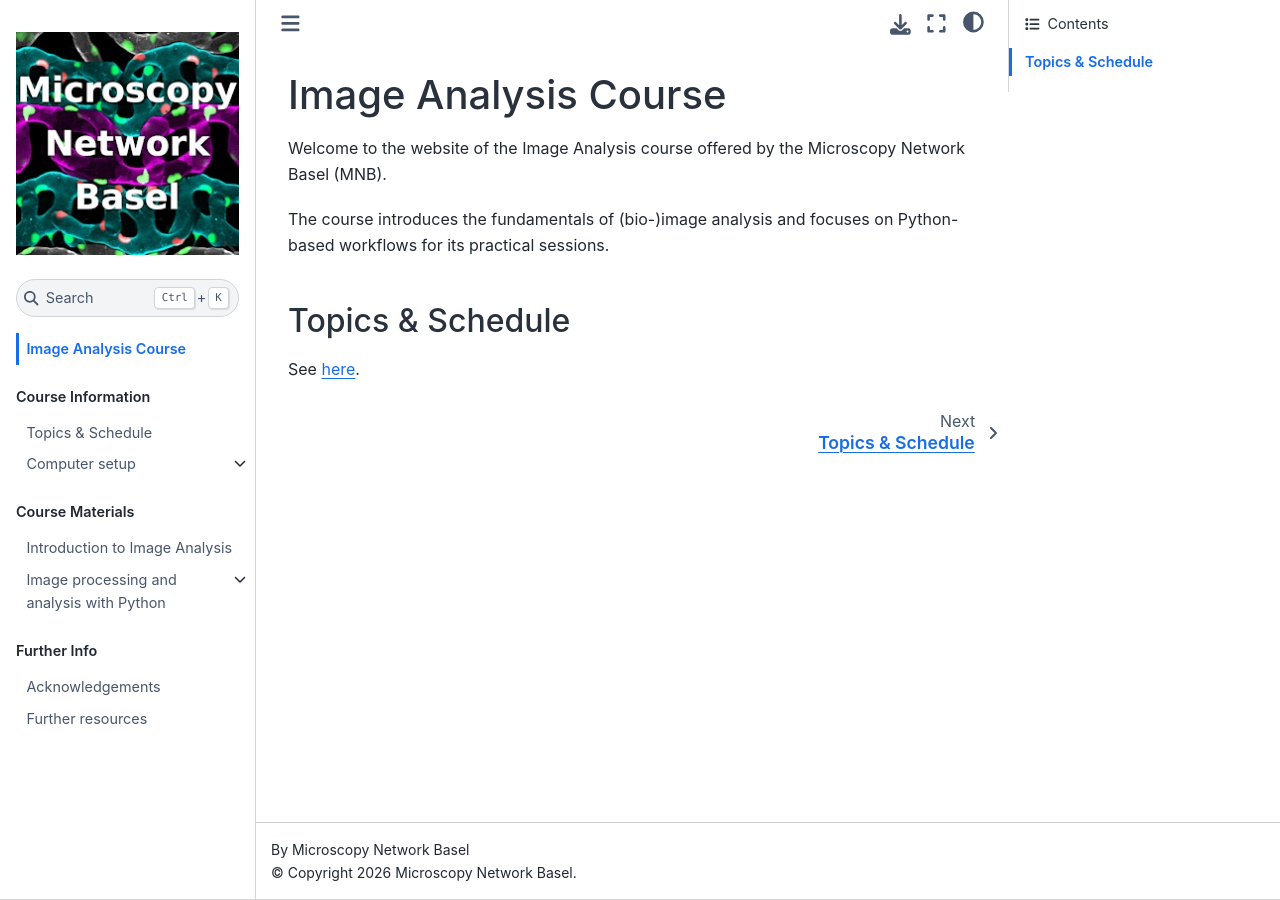
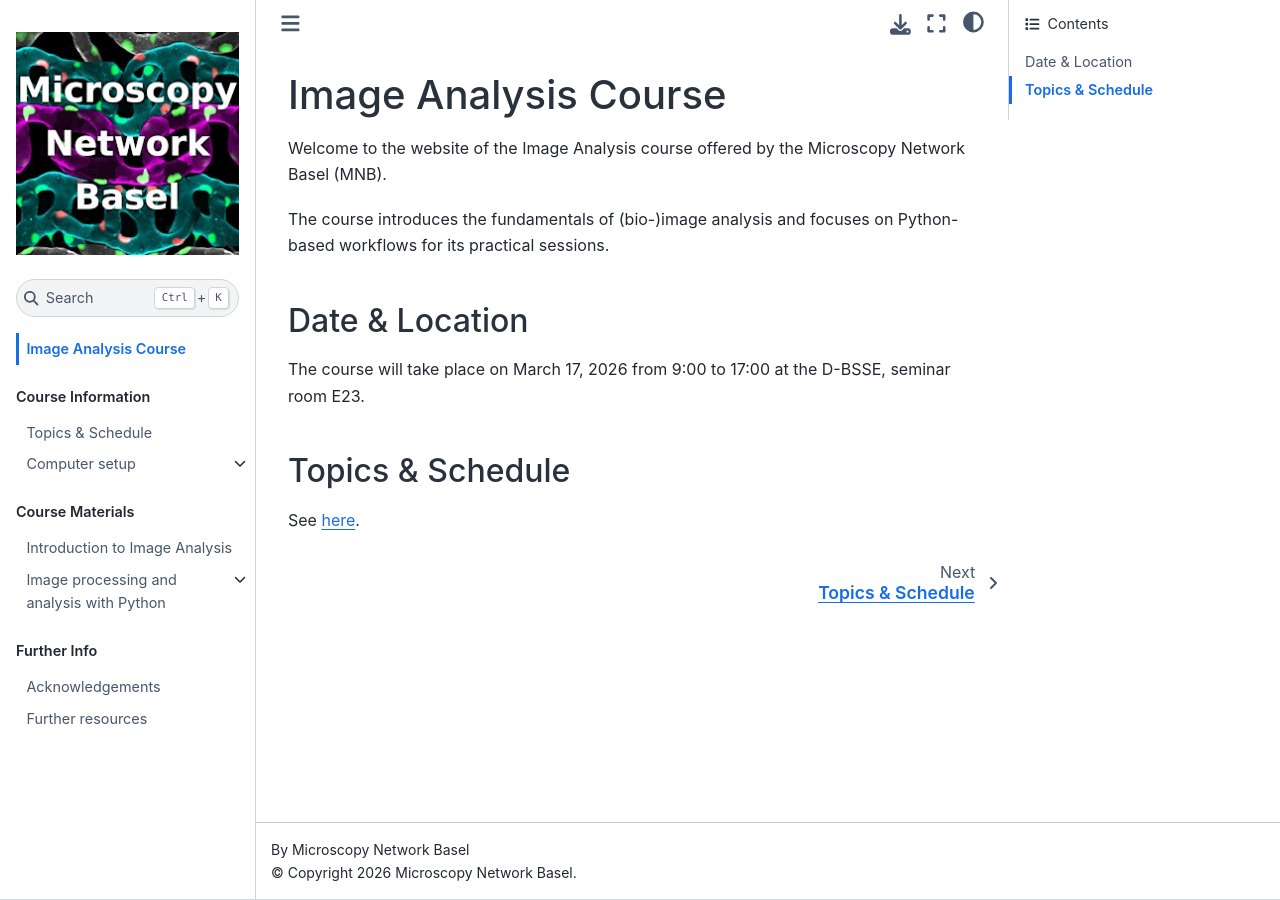
Before and after one commit to m-albert/mnb-image-analysis, a Jupyter Book: the page built from book/landing.md, in a window 1280 px wide. Built offline with Jupyter Book 1.0.4 settings and Sphinx 7.4.7 and the Sphinx Book theme 1.1.4, drawn with Linux system fonts in a browser that asks for light colours; pages that are not in the unit, such as notebooks, are missing from menus.

Commit message:
Update readme

```diff
--- a/book/landing.md
+++ b/book/landing.md
@@ -4,6 +4,10 @@ Welcome to the website of the Image Analysis course offered by the Microscopy Ne
 
 The course introduces the fundamentals of (bio-)image analysis and focuses on Python-based workflows for its practical sessions.
 
+## Date & Location
+
+The course will take place on March 17, 2026 from 9:00 to 17:00 at the D-BSSE, seminar room E23.
+
 ## Topics & Schedule
 
 See [here](./schedule.md).
```
